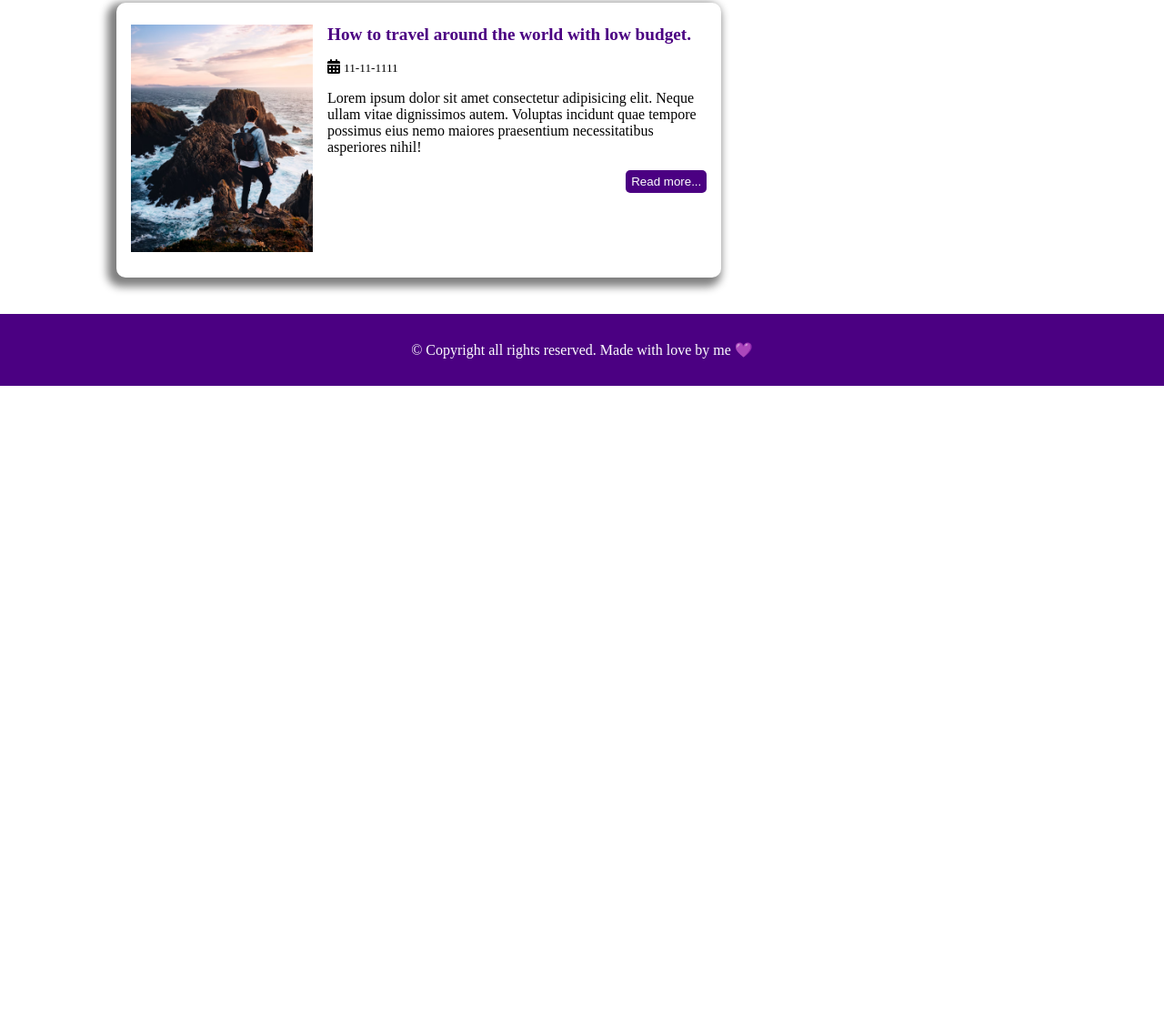
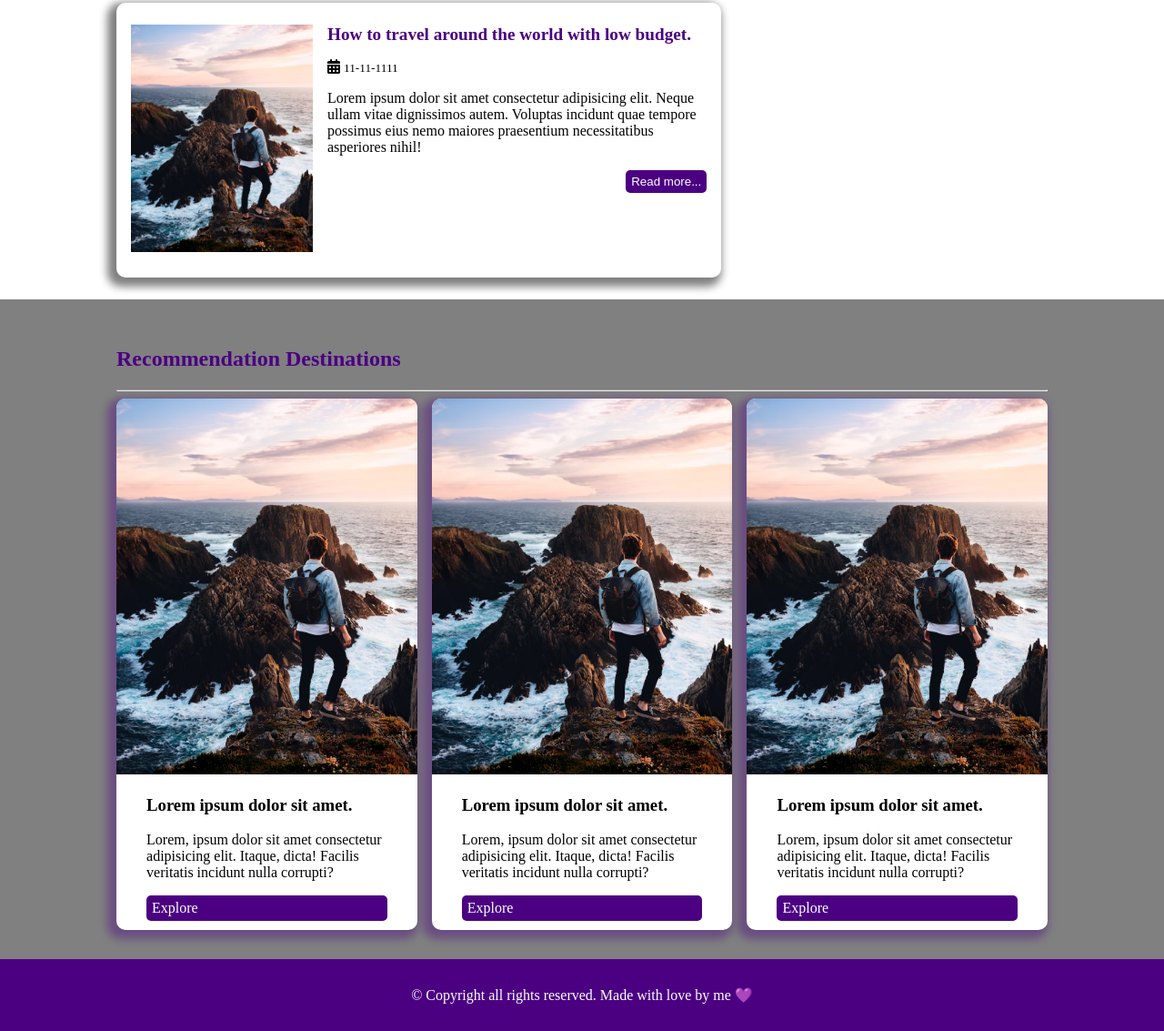
Before and after one commit to bzayn02/travelblog, a plain HTML site: page index.html in a window 1280 px wide. Shown: the part 1451-2584 px from the top of the page at 91% size. Before the commit the page ends 1875 px from the top, so only its background shows below. Drawn offline with Linux system fonts and the light colour scheme.

Commit message:
final updates

```diff
--- a/index.html
+++ b/index.html
@@ -142,7 +142,44 @@
           </aside>
         </main>
       </section>
-      <!-- Global msg section -->
+      <!-- Recommendation section -->
+      <section class="recommendation">
+    <div class="container"><h2>Recommendation Destinations</h2>
+        <hr>
+        <div class="card-list">
+            <div class="card">
+                <img src="./images/1.avif" alt="" width="100%"/>
+                <div class="container">
+                    <h3>Lorem ipsum dolor sit amet.</h3>
+                    <p>Lorem, ipsum dolor sit amet consectetur adipisicing elit. Itaque, dicta! Facilis veritatis incidunt nulla corrupti?</p>
+                    <div class="button">
+                        Explore
+                    </div>
+                </div>
+            </div>
+            <div class="card">
+                <img src="./images/1.avif" alt="" width="100%"/>
+                <div class="container">
+                    <h3>Lorem ipsum dolor sit amet.</h3>
+                    <p>Lorem, ipsum dolor sit amet consectetur adipisicing elit. Itaque, dicta! Facilis veritatis incidunt nulla corrupti?</p>
+                    <div class="button">
+                        Explore
+                    </div>
+                </div>
+            </div>
+            <div class="card">
+                <img src="./images/1.avif" alt="" width="100%"/>
+                <div class="container">
+                    <h3>Lorem ipsum dolor sit amet.</h3>
+                    <p>Lorem, ipsum dolor sit amet consectetur adipisicing elit. Itaque, dicta! Facilis veritatis incidunt nulla corrupti?</p>
+                    <div class="button">
+                        Explore
+                    </div>
+                </div>
+            </div>
+        </div>
+    </section></div>
+
 
       <!-- --footer-- -->
       <footer class="footer">
--- a/style.css
+++ b/style.css
@@ -145,14 +145,40 @@ article .button {
   padding: 1rem;
   border-radius: 10px;
   margin-bottom: 1.5rem;
+  box-shadow: -5px 5px 10px 5px rgba(75, 0, 130, 0.4);
 }
 
 .date {
   background: grey;
   padding: 1rem;
   border-radius: 10px;
+  box-shadow: -5px 5px 10px 5px rgba(75, 0, 130, 0.4);
 }
 
+/* ============Recommendation section=========== */
+
+.recommendation {
+  background: grey;
+  padding: 2rem 0rem;
+}
+
+.card {
+  background: white;
+  border-radius: 10px;
+  padding-bottom: 10px;
+  width: 180px;
+  flex-grow: 1;
+  box-shadow: -5px 5px 10px 5px rgba(75, 0, 130, 0.4);
+}
+
+.card-list {
+  display: flex;
+  flex-wrap: wrap;
+  gap: 1rem;
+}
+.card img {
+  border-radius: 10px 10px 0 0;
+}
 /* ==========footer========== */
 .footer {
   background: var(--primary);
@@ -160,5 +186,4 @@ article .button {
   display: flex;
   justify-content: center;
   padding: 30px 30px;
-  margin-top: 1rem;
 }
```
